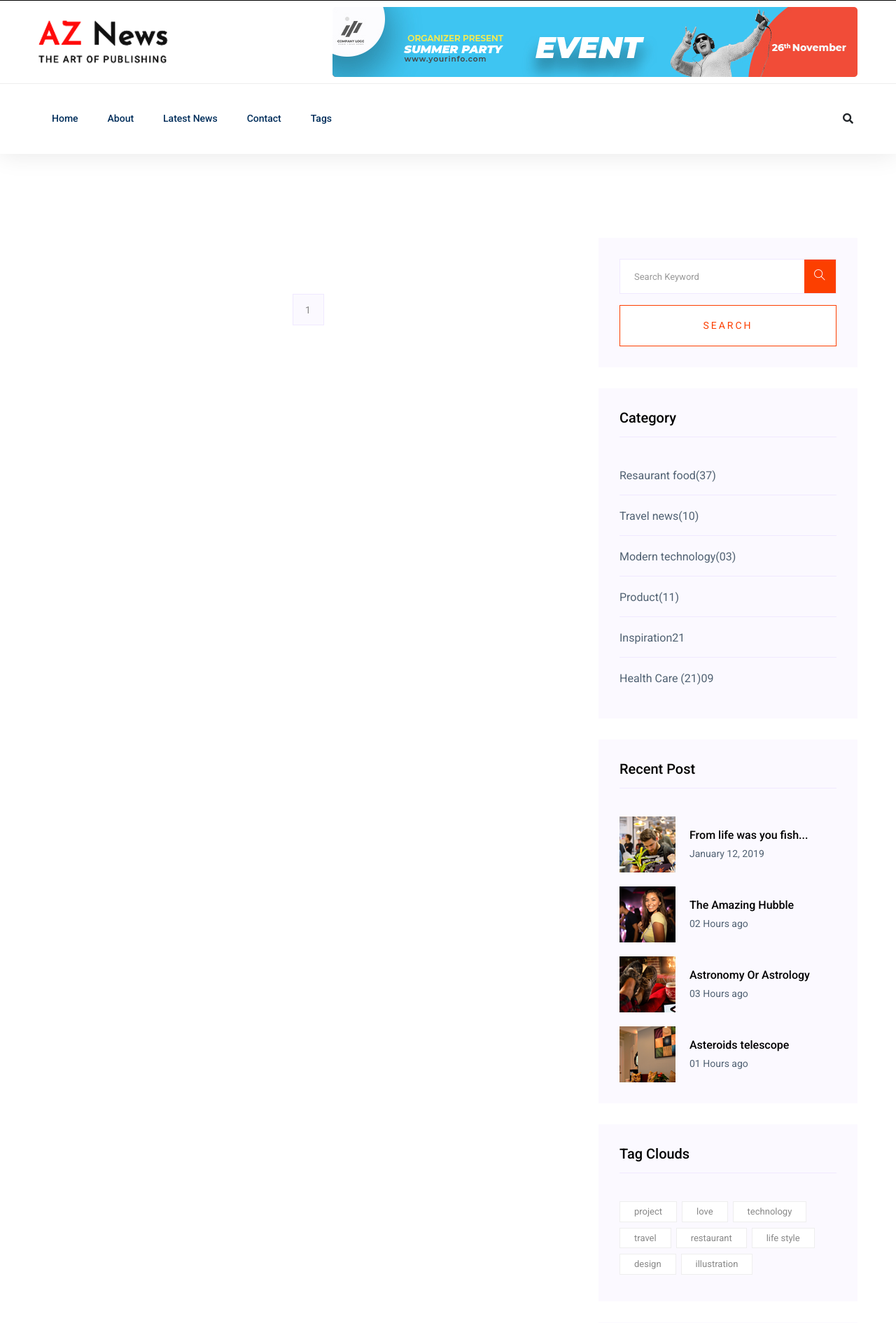
After one commit to Nabrajmadai44/django-newspaper, a Django app: page /post-list/ in a window 1280 px wide. The commit adds this page. Shown: the part 315-2206 px from the top of the page at 70% size. Run offline with Django 5.2, Linux system fonts and the light colour scheme; data that the repository does not hold is empty; some libraries are stand-ins or nearby versions.

Commit message:
header + pagination

```diff
--- a/NEWS/settings.py
+++ b/NEWS/settings.py
@@ -63,6 +63,7 @@ TEMPLATES = [
                 'django.template.context_processors.request',
                 'django.contrib.auth.context_processors.auth',
                 'django.contrib.messages.context_processors.messages',
+                'newspaper.context_processors.navigation',
             ],
         },
     },
--- /dev/null
+++ b/newspaper/context_processors.py
@@ -0,0 +1,10 @@
+from newspaper.models import Category, Tag, Post
+
+def navigation(request):
+    return {
+        "categories": Category.objects.all()[:3],
+        "tags": Tag.objects.all()[:12],
+        "trending_posts": Post.objects.filter(
+            published_at__isnull = False, status="active"
+        ).order_by("-views_count")[:3],
+    }
--- a/newspaper/urls.py
+++ b/newspaper/urls.py
@@ -4,5 +4,6 @@ from newspaper import views
 
 urlpatterns = [
     path("", views.HomeView.as_view(), name="home"),
-    path("about/", views.AboutView.as_view(), name="about")
+    path("about/", views.AboutView.as_view(), name="about"),
+    path("post-list/", views.PostListView.as_view(), name="post-list")
 ]
--- a/newspaper/views.py
+++ b/newspaper/views.py
@@ -36,12 +36,6 @@ class HomeView(ListView):
             published_at__isnull=False, status="active"
         ).order_by("-published_at")[:7]
 
-        context["categories"] = Category.objects.all()[:3]
-        context["tags"] = Tag.objects.all()[:12]
-
-        context["trending_posts"] = Post.objects.filter(
-            published_at__isnull=False, status='active'
-        ).order_by("-views_count")[:3]
 
         return context
 
@@ -49,14 +43,15 @@ class HomeView(ListView):
 class AboutView(TemplateView):
     template_name = "aznews/about.html"
 
-    def get_context_data(self, **kwargs):
-        context = super().get_context_data(**kwargs)
 
-        context["categories"] = Category.objects.all()[:3]
-        context["tags"] = Tag.objects.all()[:12]
 
-        context["trending_posts"] = Post.objects.filter(
-            published_at__isnull=False, status='active'
-        ).order_by("-views_count")[:3]
+class PostListView(ListView):
+    model = Post
+    template_name = "aznews/list/list.html"
+    context_object_name = "posts"
+    paginate_by = 1
 
-        return context
+    def get_queryset(self):
+        return Post.objects.filter(
+            published_at__isnull = False, status="active"
+        ).order_by("-published_at")
--- a/requirements.txt
+++ b/requirements.txt
@@ -1,2 +1,4 @@
+# pip install -r requirement.txt
+
 Django==5.1.7
 pillow==11.1.0
--- a/templates/aznews/header.html
+++ b/templates/aznews/header.html
@@ -60,7 +60,7 @@
                                         {% endfor %}
 
                                         <li><a href="{% url 'about' %}">About</a></li>
-                                        <li><a href="latest_news.html">Latest News</a></li>
+                                        <li><a href="{% url 'post-list' %}">Latest News</a></li>
                                         <li><a href="contact.html">Contact</a></li>
                                         <li><a href="#">Tags</a>
                                             <ul class="submenu">
--- /dev/null
+++ b/templates/aznews/list/left/pagination.html
@@ -0,0 +1,31 @@
+
+<nav class="blog-pagination justify-content-center d-flex">
+    <ul class="pagination">
+
+    {% if page_obj.has_previous %}
+        <li class="page-item">
+            <a href="?page={{ page_obj.previous_page_number }}" class="page-link" aria-label="Previous">
+                <i class="ti-angle-left"></i>
+            </a>
+        </li>
+
+    {% endif %}
+
+        {% for i in page_obj.paginator.page_range %}
+        <li class="page-item {% if page_obj.number == i %}active{% endif %}">
+            <a href="?page={{ i }}" class="page-link">
+                {{ i }}
+            </a>
+        </li>
+
+        {% endfor %}
+
+        {% if page_obj.has_next %}
+        <li class="page-item">
+            <a href="?page={{ page_obj.next_page_number }}" class="page-link" aria-label="Next">
+                <i class="ti-angle-right"></i>
+            </a>
+        </li>
+        {% endif %}
+    </ul>
+</nav>
--- /dev/null
+++ b/templates/aznews/list/left/post_list.html
@@ -0,0 +1,23 @@
+{% for post in posts %}
+<article class="blog_item">
+    <div class="blog_item_img">
+        <img class="card-img rounded-0"
+        src="{{ post.featured_image.url }}" alt="{{ post.title }}">
+        <a href="#" class="blog_item_date">
+            <h3>{{ post.published_at|date:"d" }}</h3>
+            <p>{{ post.published_at|date:"M" }}</p>
+        </a>
+    </div>
+
+    <div class="blog_details">
+        <a class="d-inline-block" href="single-blog.html">
+            <h2>{{ post.title }}</h2>
+        </a>
+        <p>{{ post.content|truncatechars:100 }}</p>
+        <ul class="blog-info-link">
+            <li><a href="#"><i class="fa fa-user"></i>{{ post.tag.all|join:", " }}</a></li>
+            <li><a href="#"><i class="fa fa-comments"></i> 0 comments </a></li>
+        </ul>
+    </div>
+</article>
+{%  endfor %}
--- /dev/null
+++ b/templates/aznews/list/list.html
@@ -0,0 +1,28 @@
+{% extends "aznews/base.html" %}
+{% load static %}
+{% block content %}
+<!--================Blog Area =================-->
+<section class="blog_area section-padding">
+    <div class="container">
+        <div class="row">
+            <div class="col-lg-8 mb-5 mb-lg-0">
+                <div class="blog_left_sidebar">
+                    {% include "aznews/list/left/post_list.html" with posts=page_obj %}
+                    {% include "aznews/list/left/pagination.html" %}
+                </div>
+            </div>
+            <div class="col-lg-4">
+                <div class="blog_right_sidebar">
+                    {% include "aznews/list/right/search_form.html" %}
+                    {% include "aznews/list/right/categories.html" %}
+                    {% include "aznews/list/right/popular_posts.html" %}
+                    {% include "aznews/list/right/tags.html" %}
+                    {% include "aznews/list/right/newsletter.html" %}
+                </div>
+            </div>
+        </div>
+    </div>
+</section>
+<!--================Blog Area =================-->
+
+{% endblock %}
--- /dev/null
+++ b/templates/aznews/list/right/categories.html
@@ -0,0 +1,42 @@
+
+<aside class="single_sidebar_widget post_category_widget">
+    <h4 class="widget_title">Category</h4>
+    <ul class="list cat-list">
+        <li>
+            <a href="#" class="d-flex">
+                <p>Resaurant food</p>
+                <p>(37)</p>
+            </a>
+        </li>
+        <li>
+            <a href="#" class="d-flex">
+                <p>Travel news</p>
+                <p>(10)</p>
+            </a>
+        </li>
+        <li>
+            <a href="#" class="d-flex">
+                <p>Modern technology</p>
+                <p>(03)</p>
+            </a>
+        </li>
+        <li>
+            <a href="#" class="d-flex">
+                <p>Product</p>
+                <p>(11)</p>
+            </a>
+        </li>
+        <li>
+            <a href="#" class="d-flex">
+                <p>Inspiration</p>
+                <p>21</p>
+            </a>
+        </li>
+        <li>
+            <a href="#" class="d-flex">
+                <p>Health Care (21)</p>
+                <p>09</p>
+            </a>
+        </li>
+    </ul>
+</aside>
--- /dev/null
+++ b/templates/aznews/list/right/newsletter.html
@@ -0,0 +1,13 @@
+
+<aside class="single_sidebar_widget newsletter_widget">
+    <h4 class="widget_title">Newsletter</h4>
+
+    <form action="#">
+        <div class="form-group">
+            <input type="email" class="form-control" onfocus="this.placeholder = ''"
+                onblur="this.placeholder = 'Enter email'" placeholder='Enter email' required>
+        </div>
+        <button class="button rounded-0 primary-bg text-white w-100 btn_1 boxed-btn"
+            type="submit">Subscribe</button>
+    </form>
+</aside>
--- /dev/null
+++ b/templates/aznews/list/right/popular_posts.html
@@ -0,0 +1,39 @@
+<aside class="single_sidebar_widget popular_post_widget">
+    <h3 class="widget_title">Recent Post</h3>
+    <div class="media post_item">
+        <img src="assets/img/post/post_1.png" alt="post">
+        <div class="media-body">
+            <a href="single-blog.html">
+                <h3>From life was you fish...</h3>
+            </a>
+            <p>January 12, 2019</p>
+        </div>
+    </div>
+    <div class="media post_item">
+        <img src="assets/img/post/post_2.png" alt="post">
+        <div class="media-body">
+            <a href="single-blog.html">
+                <h3>The Amazing Hubble</h3>
+            </a>
+            <p>02 Hours ago</p>
+        </div>
+    </div>
+    <div class="media post_item">
+        <img src="assets/img/post/post_3.png" alt="post">
+        <div class="media-body">
+            <a href="single-blog.html">
+                <h3>Astronomy Or Astrology</h3>
+            </a>
+            <p>03 Hours ago</p>
+        </div>
+    </div>
+    <div class="media post_item">
+        <img src="assets/img/post/post_4.png" alt="post">
+        <div class="media-body">
+            <a href="single-blog.html">
+                <h3>Asteroids telescope</h3>
+            </a>
+            <p>01 Hours ago</p>
+        </div>
+    </div>
+</aside>
--- /dev/null
+++ b/templates/aznews/list/right/search_form.html
@@ -0,0 +1,17 @@
+
+<aside class="single_sidebar_widget search_widget">
+    <form action="#">
+        <div class="form-group">
+            <div class="input-group mb-3">
+                <input type="text" class="form-control" placeholder='Search Keyword'
+                    onfocus="this.placeholder = ''"
+                    onblur="this.placeholder = 'Search Keyword'">
+                <div class="input-group-append">
+                    <button class="btns" type="button"><i class="ti-search"></i></button>
+                </div>
+            </div>
+        </div>
+        <button class="button rounded-0 primary-bg text-white w-100 btn_1 boxed-btn"
+            type="submit">Search</button>
+    </form>
+</aside>
--- /dev/null
+++ b/templates/aznews/list/right/tags.html
@@ -0,0 +1,30 @@
+
+<aside class="single_sidebar_widget tag_cloud_widget">
+    <h4 class="widget_title">Tag Clouds</h4>
+    <ul class="list">
+        <li>
+            <a href="#">project</a>
+        </li>
+        <li>
+            <a href="#">love</a>
+        </li>
+        <li>
+            <a href="#">technology</a>
+        </li>
+        <li>
+            <a href="#">travel</a>
+        </li>
+        <li>
+            <a href="#">restaurant</a>
+        </li>
+        <li>
+            <a href="#">life style</a>
+        </li>
+        <li>
+            <a href="#">design</a>
+        </li>
+        <li>
+            <a href="#">illustration</a>
+        </li>
+    </ul>
+</aside>
```
